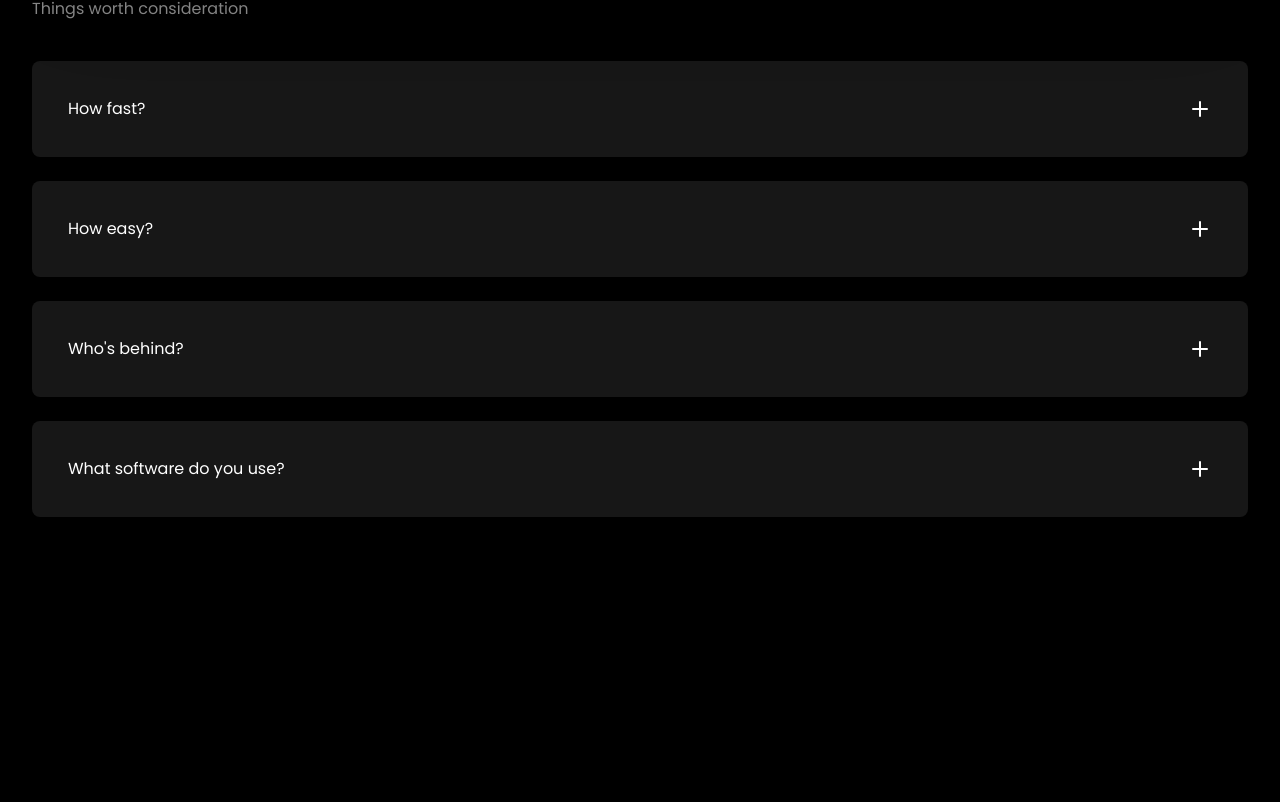
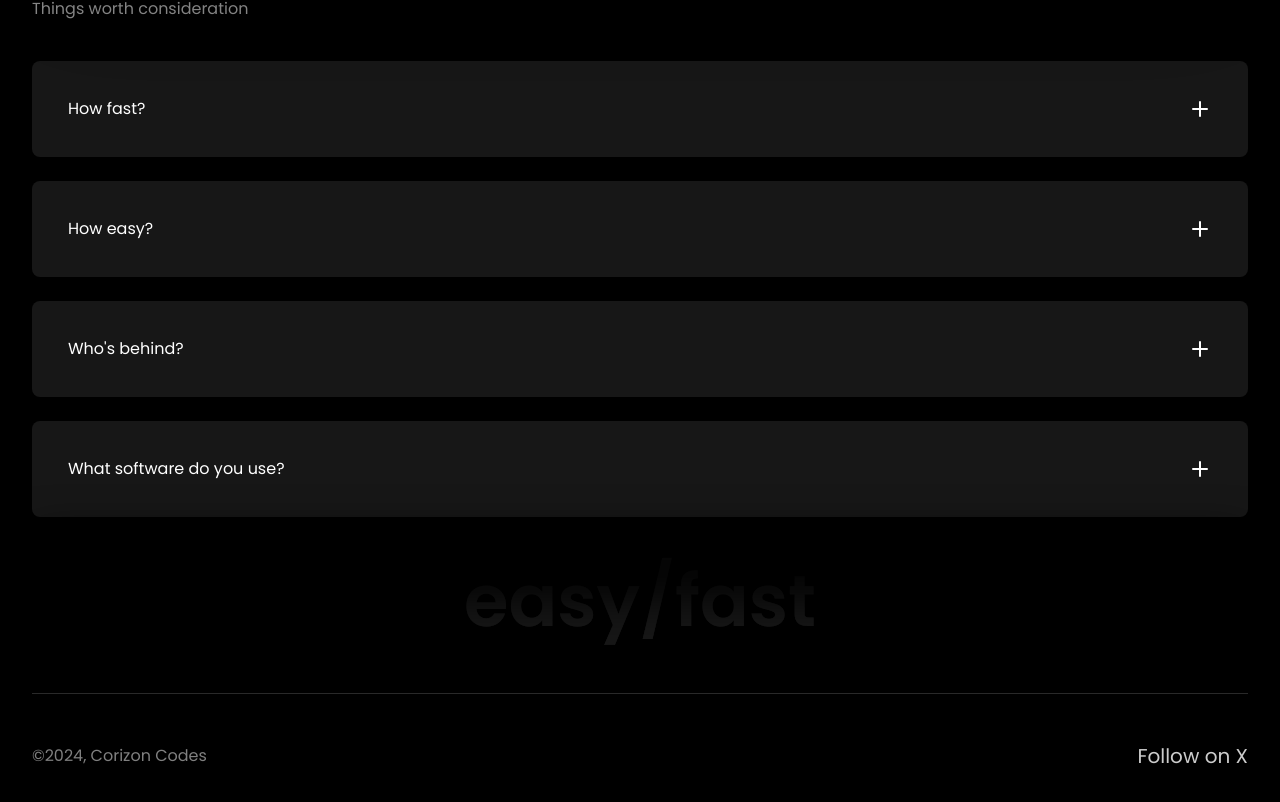
Before and after one commit to CharlesCypher/folio24, a Next.js app: page / in a window 1280 px wide. Shown: the part 2966-3768 px from the top of the page. Before the commit the page ends 3555 px from the top, so only its background shows below. Built offline with nearby package versions, Linux system fonts and the light colour scheme.

Commit message:
added footer section

```diff
--- a/app/globals.css
+++ b/app/globals.css
@@ -37,7 +37,7 @@
     --shadow: rgba(40, 100, 147, 0.082) 0px 1.20932px 1.20932px -0.34375px, rgba(40, 100, 147, 0.082) 0px 2.86629px 2.86629px -0.6875px, rgba(40, 100, 147, 0.082) 0px 5.22841px 5.22841px -1.03125px, rgba(40, 100, 147, 0.082) 0px 8.69222px 8.69222px -1.375px, rgba(40, 100, 147, 0.08) 0px 14.0372px 14.0372px -1.71875px, rgba(40, 100, 147, 0.08) 0px 22.9776px 22.9776px -2.0625px, rgba(40, 100, 147, 0.075) 0px 39.5658px 39.5658px -2.40625px, rgba(40, 100, 147, 0.067) 0px 72px 72px -2.75px;
     --box: 0 2.0155254638171756px 2.0155254638171756px -0.3125px #00000017, 0 4.777151241141837px 4.777151241141837px -0.625px #00000016, 0 8.714017655176574px 8.714017655176574px -0.9375px #00000016, 0 14.487036858627107px 14.487036858627107px -1.25px #00000016, 0 23.395383266347928px 23.395383266347928px -1.5625px #00000016, 0 38.29592112890677px 38.29592112890677px -1.875px #00000016, 0 65.94299011604161px 65.94299011604161px -2.1875px #00000016, 0 120px 120px -2.5px #00000016;
 
-    --text-grad: linear-gradient(0deg, var(--token-126d3da5-780f-41b3-be27-8b7d6f791514, rgba(255, 255, 255, 0.1)) 0%, rgba(0, 0, 0, 0) 100%)
+    --text-grad: linear-gradient(0deg, rgba(255, 255, 255, .1), rgba(255, 255, 255, 0.1) 0%, rgba(0, 0, 0, 0) 100%);
   }
 
   .dark {
--- a/app/page.tsx
+++ b/app/page.tsx
@@ -1,6 +1,7 @@
 import About from "@/components/about";
 import Contact from "@/components/contact";
 import Faq from "@/components/faq";
+import Footer from "@/components/footer";
 import Header from "@/components/header";
 import Hero from "@/components/hero";
 import Pricing from "@/components/pricing";
@@ -24,6 +25,7 @@ export default function Home() {
         </div>
       </div>
       <Faq />
+      <Footer />
     </div>
   );
 }
--- /dev/null
+++ b/components/footer.tsx
@@ -0,0 +1,15 @@
+export default function Footer() {
+  return (
+    <footer className="px-6">
+      <h2 className="relative text-foreground text-center -mt-4 pb-14">
+        <span className="relative bg-clip-text bg-textgrad text-7xl font-semibold">easy/fast</span>
+        <div className="absolute w-full h-14 bg-black left-0 -top-6 blur-xl z-10"></div>
+      </h2>
+      <div className="w-full border-b border-popover/30"></div>
+      <div className="flex items-center justify-between py-12">
+        <h4 className="text-base text-card/50">&copy;2024, Corizon Codes</h4>
+        <h3 className="text-xl text-card/80">Follow on X</h3>
+      </div>
+    </footer>
+  );
+}
--- a/tailwind.config.js
+++ b/tailwind.config.js
@@ -47,6 +47,9 @@ module.exports = {
           foreground: "hsl(var(--card-foreground))",
         },
       },
+      backgroundImage: {
+        textgrad: "var(--text-grad)",
+      },
       borderRadius: {
         lg: "var(--radius)",
         md: "calc(var(--radius) - 2px)",
```
